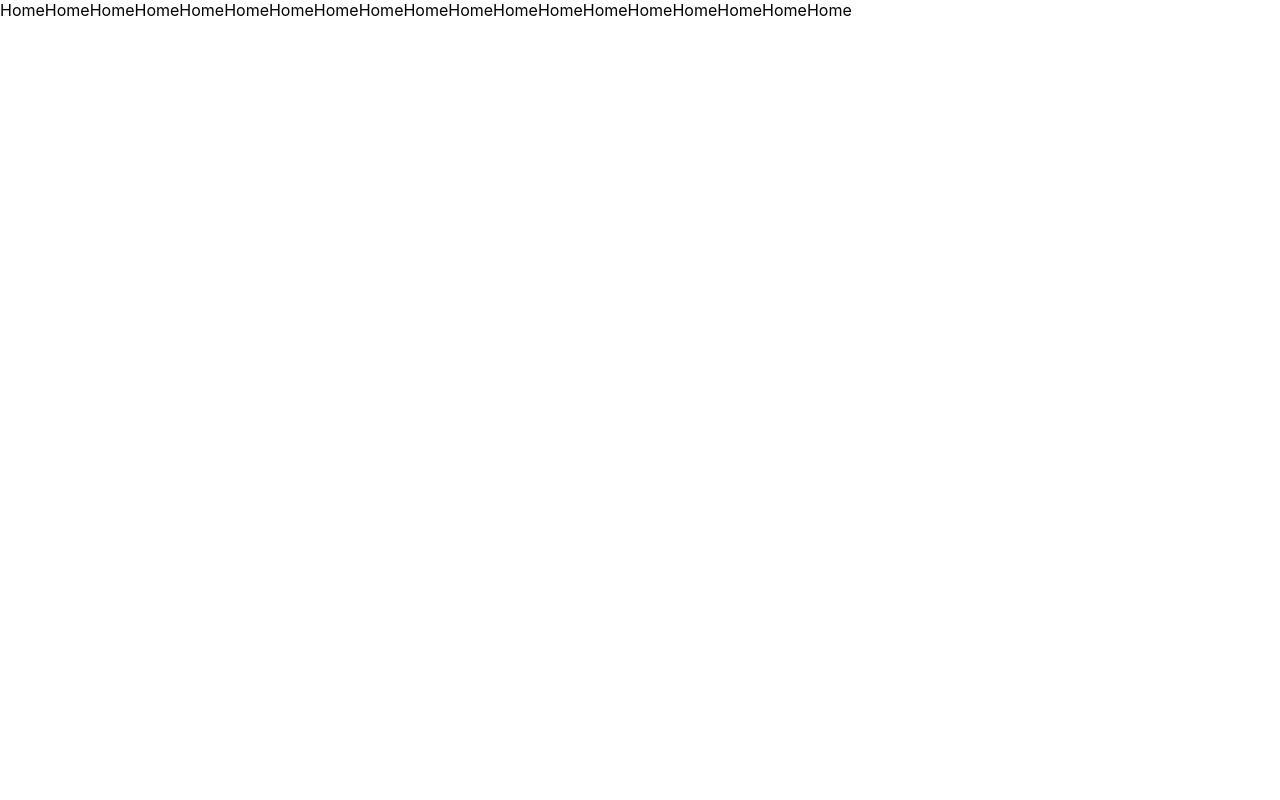
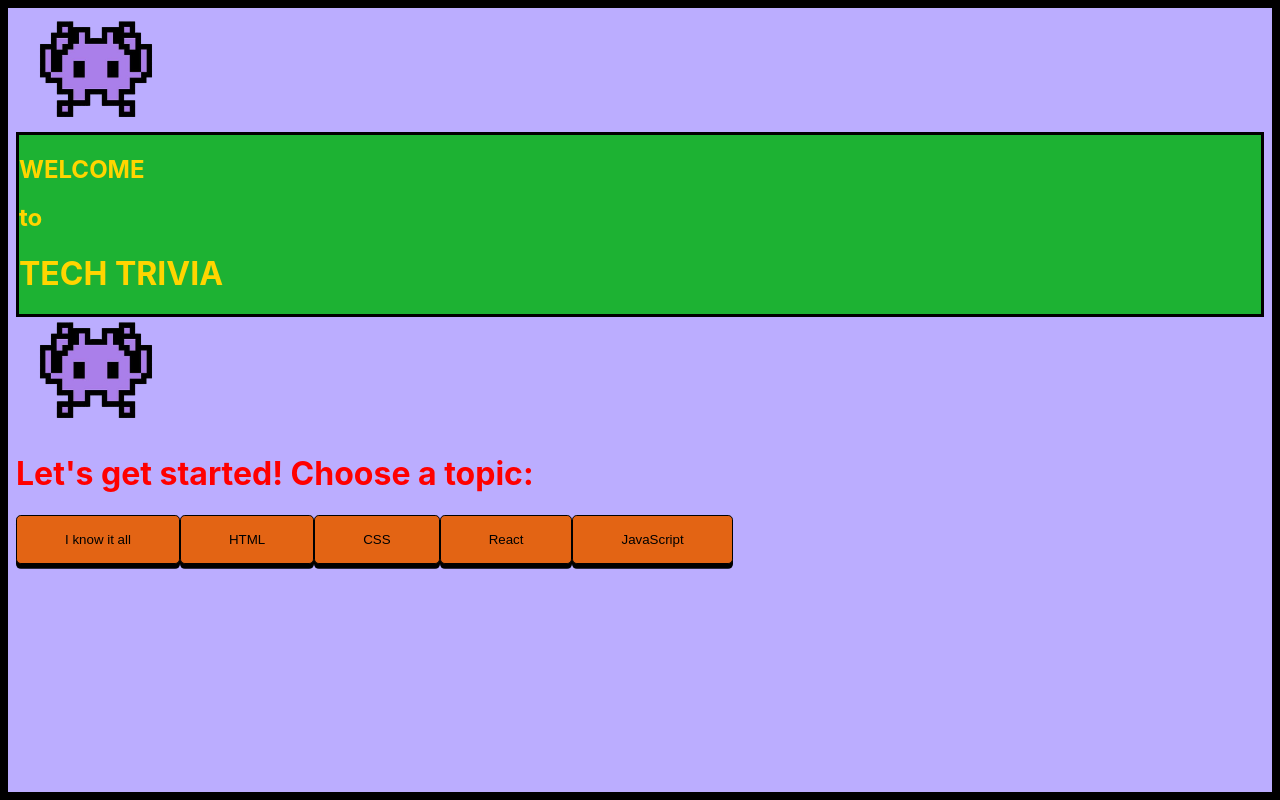
Before and after one commit to sarunas2022/Tech-Trivia, a React (Create React App) app in the folder client/: page / in a window 1280 px wide. Built offline with nearby package versions, Linux system fonts and the light colour scheme.

Commit message:
home page changes

```diff
--- a/client/src/components/button/Button.tsx
+++ b/client/src/components/button/Button.tsx
@@ -1,4 +1,5 @@
 import React from 'react';
+import './button.scss';
 
 interface ButtonProps {
   color: string;
--- /dev/null
+++ b/client/src/components/button/button.scss
@@ -0,0 +1,27 @@
+
+$orange: #e36414;
+$purple: #bbadff;
+$green: #52b788;
+$yellow: #ffd500;
+
+
+
+
+button {
+ /* Remove default button styling */
+    border: none;
+    outline: none;
+
+  /* Add custom styling */
+    transition: all 0.2s ease;
+    background-color: $orange;
+    box-shadow: 0 0.3rem black;
+    padding: 1rem 3rem;
+    border-radius: 0.3rem;
+    border: 0.1rem solid black;
+}
+
+button:active{
+    box-shadow: none;
+    transform: translateY(0.3rem);
+}
--- a/client/src/index.css
+++ b/client/src/index.css
@@ -1,5 +1,4 @@
 body {
-  margin: 0;
   font-family: -apple-system, BlinkMacSystemFont, 'Segoe UI', 'Roboto', 'Oxygen',
     'Ubuntu', 'Cantarell', 'Fira Sans', 'Droid Sans', 'Helvetica Neue',
     sans-serif;
--- a/client/src/pages/home/Home.tsx
+++ b/client/src/pages/home/Home.tsx
@@ -1,8 +1,40 @@
 import React from 'react';
+import Button from '../../components/button/Button';
+import './home.scss';
+import Monster from '../../monster.png'
 
 const Home: React.FC = () => {
+
+  const handleClick = () => {
+    console.log('Button clicked');
+  };
+
 return (
-<div>HomeHomeHomeHomeHomeHomeHomeHomeHomeHomeHomeHomeHomeHomeHomeHomeHomeHomeHome</div>
+<>
+<div className='topHalf'>
+  <img className='monster' src={Monster} alt="img" />
+<div className='welcome'>
+  <h2>WELCOME </h2>
+  <h2>to</h2>
+  <h1>TECH TRIVIA</h1>
+</div>
+<img className='monster' src={Monster} alt="img" />
+<h1 className='start'>Let's get started! Choose a topic:</h1>
+<div className='topics'>
+<Button color="#e36414" onClick={handleClick}>
+        I know it all
+      </Button><Button color="#e36414" onClick={handleClick}>
+      HTML
+      </Button><Button color="#e36414" onClick={handleClick}>
+      CSS
+      </Button><Button color="#e36414" onClick={handleClick}>
+        React
+      </Button><Button color="#e36414" onClick={handleClick}>
+        JavaScript
+      </Button>
+</div>
+</div>
+</>
 );
 };
 
--- /dev/null
+++ b/client/src/pages/home/home.scss
@@ -0,0 +1,25 @@
+* {
+    box-sizing: border-box;
+  }
+html{
+    border: 0.5rem solid black;
+    margin: 0;
+    padding: 0;
+    background-color:  #bbadff;
+    min-height: 100vh;
+}
+.monster{
+    width: 10rem;
+}
+.welcome{
+    border: 0.2rem solid black;
+    background-color:  #1db233;
+
+
+}
+h1, h2 {
+    color: #ffd500;
+}
+.start{
+    color:red;
+}
```
Also changed, not shown: client/src/logo.svg (deleted), client/src/monster.png (renamed from client/public/monster.png).
